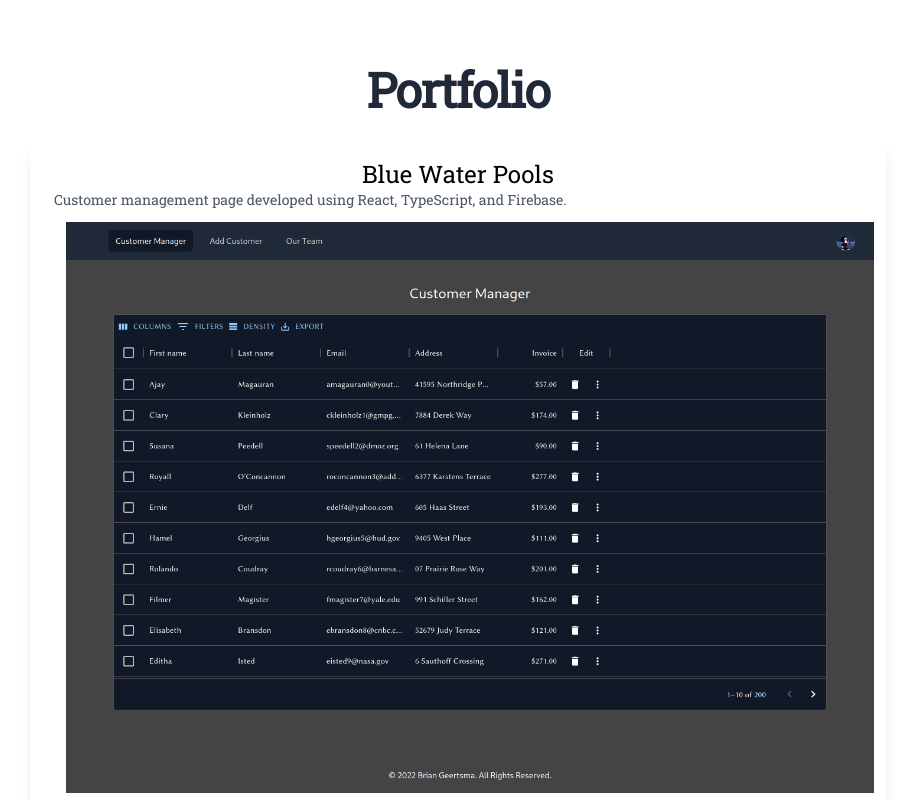
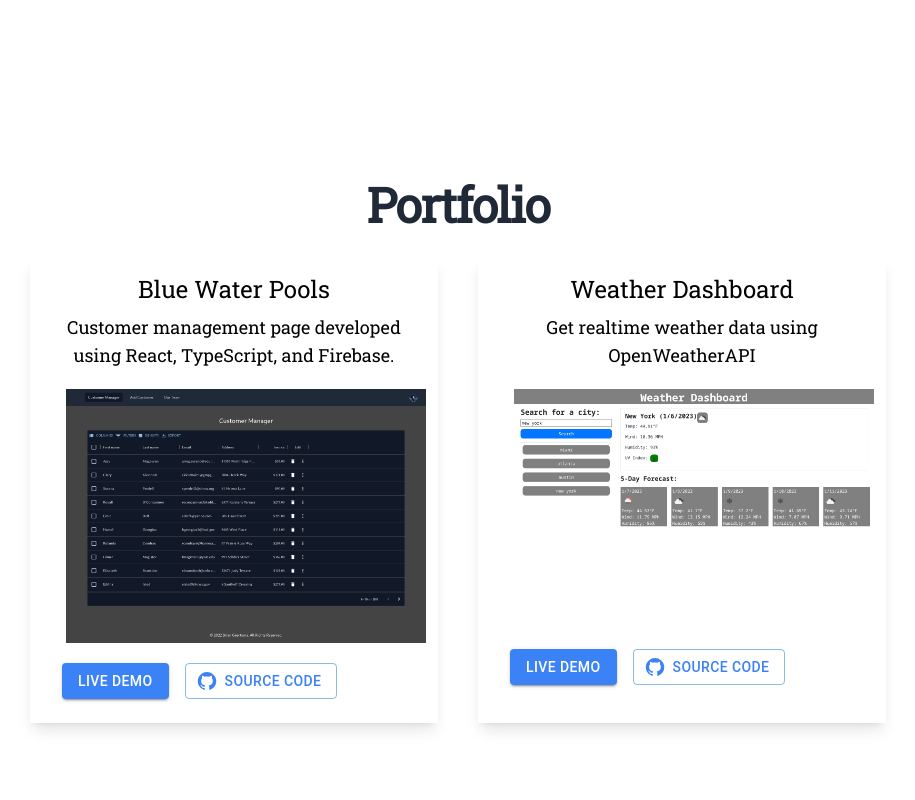
Before and after one commit to brian-gee/react-portfolio, a Next.js app: page / in a window 1280 px wide. Shown: the part 1060-1860 px from the top of the page, without its empty margins (182-1097 px from the left). Built offline with nearby package versions, Linux system fonts and the light colour scheme.

Commit message:
two column grid for larger devices

```diff
--- a/components/portfolioItem.js
+++ b/components/portfolioItem.js
@@ -8,16 +8,12 @@ export default function PortfolioItem(params) {
   const { portfolioItems } = params;
 
   return (
-    <div className="max-w-4xl">
+    <div className="max-w-4xl md:grid md:grid-cols-2">
       {portfolioItems.map((portfolioItem, i) => (
-        <div key={i} className="shadow-lg m-5">
-          <div className="px-6 py-4">
-            <div className="text-center text-lg md:text-2xl">
-              {portfolioItem.name}
-            </div>
-            <div className="text-xs md:text-sm text-gray-600">
-              {portfolioItem.desc}
-            </div>
+        <div key={i} className="shadow-lg m-5 ">
+          <div className="px-6 py-4 text-center">
+            <div className="text-lg md:text-2xl">{portfolioItem.name}</div>
+            <div className="md:text-lg p-2">{portfolioItem.desc}</div>
             <div>
               {' '}
               <Image
```
